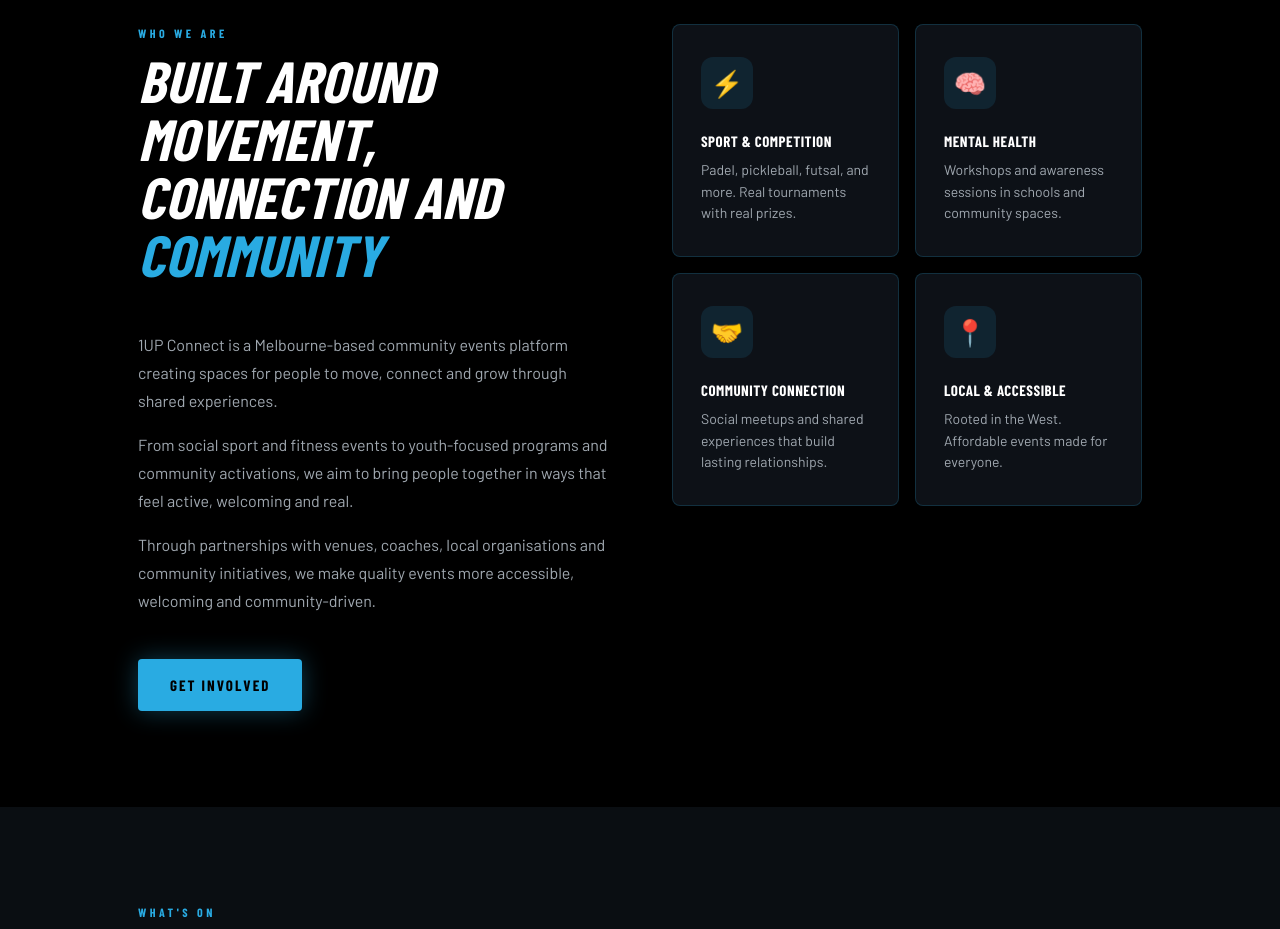
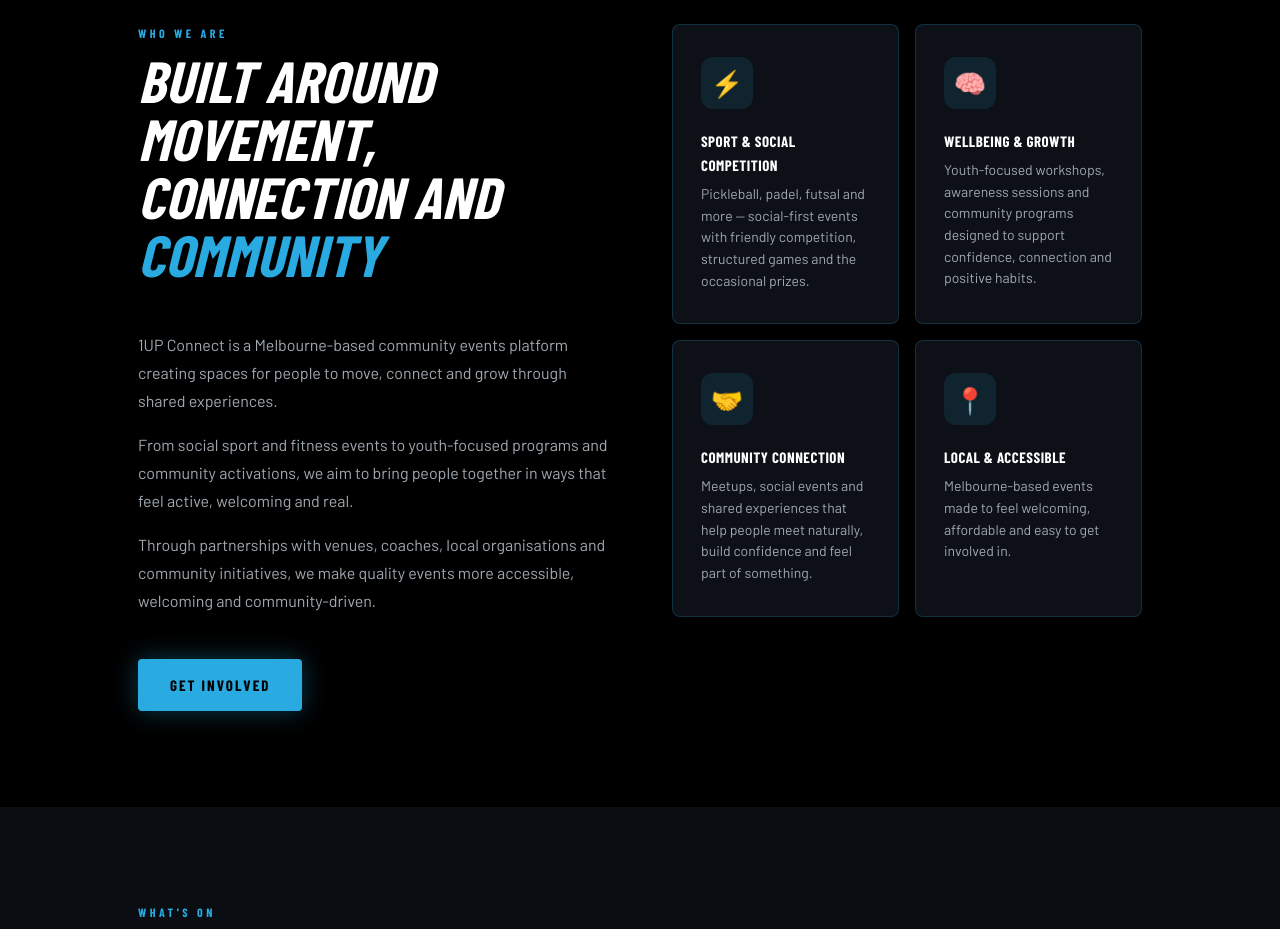
Before and after one commit to 1up-connect/1up-connect-WEBSITE, a website: page public/index.html in a window 1280 px wide. Shown: the part 1080-2009 px from the top of the page. Drawn offline with nearby package versions, Linux system fonts and the light colour scheme; a web font is replaced by a local one.

Commit message:
Update About section pillar cards

```diff
--- a/public/index.html
+++ b/public/index.html
@@ -96,23 +96,23 @@
           <div class="about-pillars fade-up">
             <div class="pillar-card">
               <div class="pillar-icon" aria-hidden="true">&#x26A1;</div>
-              <h3>Sport &amp; Competition</h3>
-              <p>Padel, pickleball, futsal, and more. Real tournaments with real prizes.</p>
+              <h3>Sport &amp; Social Competition</h3>
+              <p>Pickleball, padel, futsal and more — social-first events with friendly competition, structured games and the occasional prizes.</p>
             </div>
             <div class="pillar-card">
               <div class="pillar-icon" aria-hidden="true">&#x1F9E0;</div>
-              <h3>Mental Health</h3>
-              <p>Workshops and awareness sessions in schools and community spaces.</p>
+              <h3>Wellbeing &amp; Growth</h3>
+              <p>Youth-focused workshops, awareness sessions and community programs designed to support confidence, connection and positive habits.</p>
             </div>
             <div class="pillar-card">
               <div class="pillar-icon" aria-hidden="true">&#x1F91D;</div>
               <h3>Community Connection</h3>
-              <p>Social meetups and shared experiences that build lasting relationships.</p>
+              <p>Meetups, social events and shared experiences that help people meet naturally, build confidence and feel part of something.</p>
             </div>
             <div class="pillar-card">
               <div class="pillar-icon" aria-hidden="true">&#x1F4CD;</div>
               <h3>Local &amp; Accessible</h3>
-              <p>Rooted in the West. Affordable events made for everyone.</p>
+              <p>Melbourne-based events made to feel welcoming, affordable and easy to get involved in.</p>
             </div>
           </div>
         </div>
```
